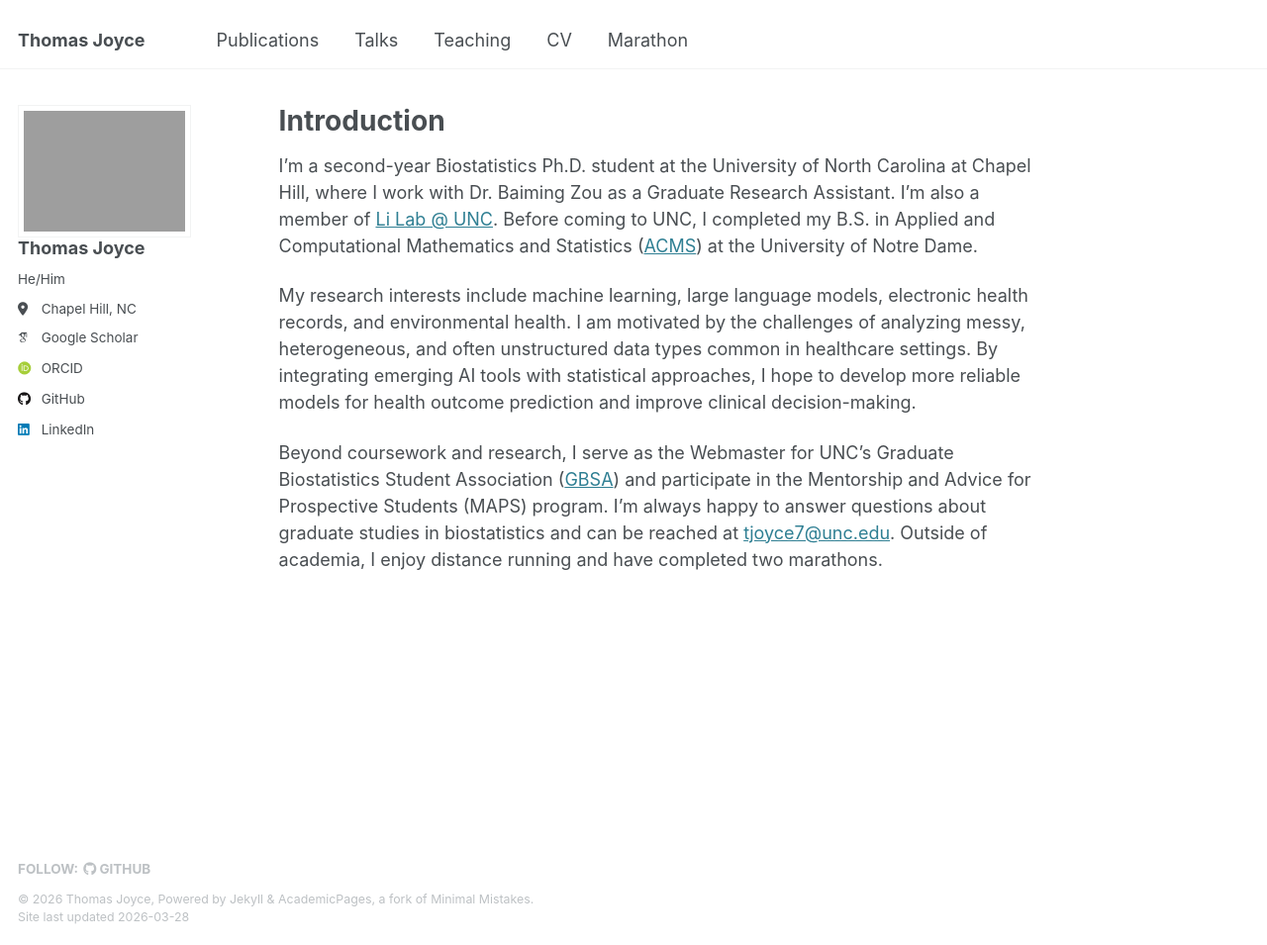
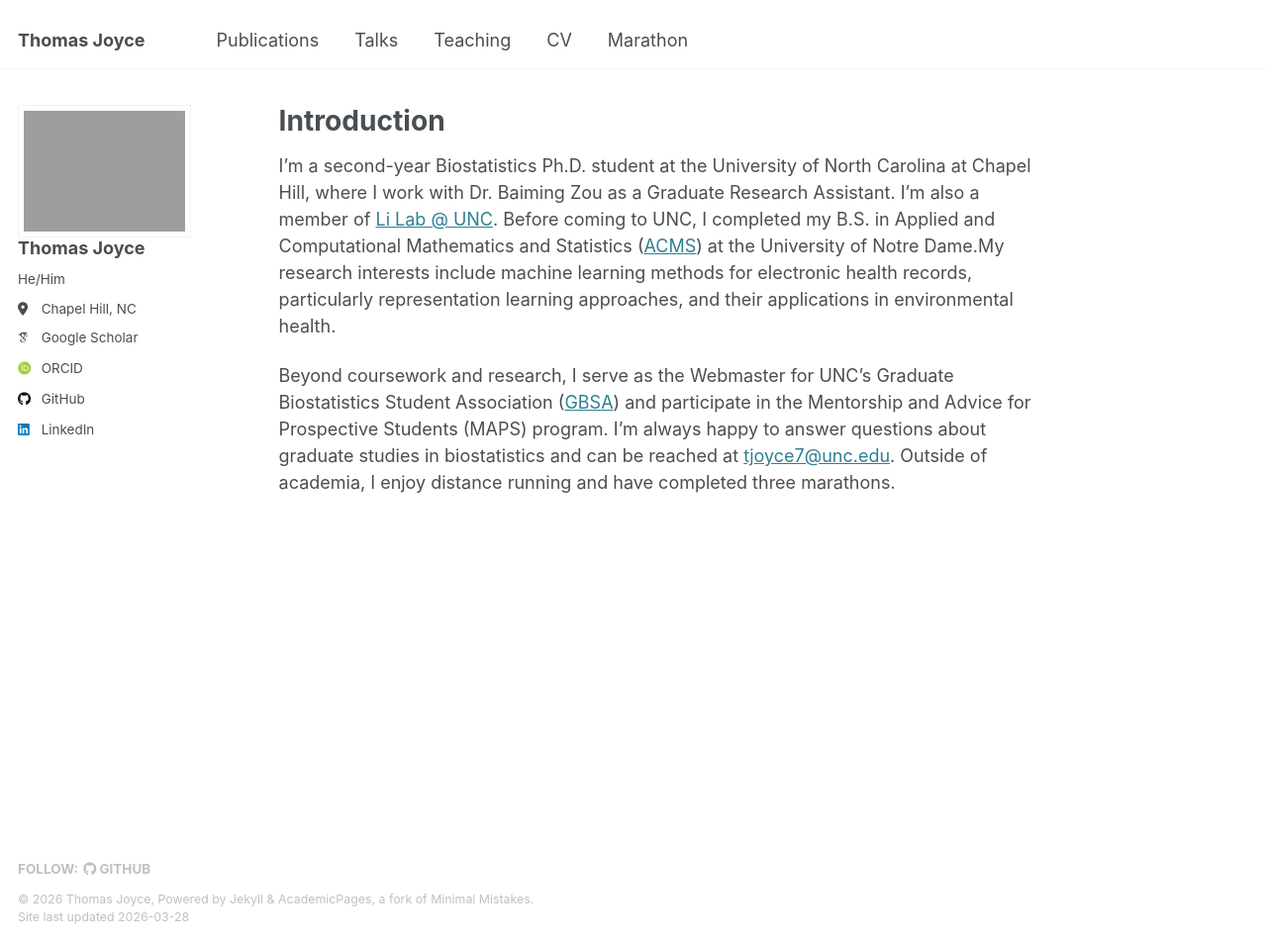
Before and after one commit to thomasjoyce7/personal-website, a Jekyll site: the page built from _pages/about.md, in a window 1280 px wide and 955 px high. Shown: the whole window at 99% size. Built offline with Jekyll 4.4.1, drawn with Linux system fonts in a browser that asks for light colours; some web fonts are replaced.

Commit message:
Update home page

```diff
--- a/_pages/about.md
+++ b/_pages/about.md
@@ -9,8 +9,6 @@ redirect_from:
 Introduction
 ============
 
-I'm a second-year Biostatistics Ph.D. student at the University of North Carolina at Chapel Hill, where I work with Dr. Baiming Zou as a Graduate Research Assistant. I'm also a member of [Li Lab @ UNC](https://sites.google.com/view/didongli/). Before coming to UNC, I completed my B.S. in Applied and Computational Mathematics and Statistics ([ACMS](https://acms.nd.edu/)) at the University of Notre Dame.
+I'm a second-year Biostatistics Ph.D. student at the University of North Carolina at Chapel Hill, where I work with Dr. Baiming Zou as a Graduate Research Assistant. I'm also a member of [Li Lab @ UNC](https://sites.google.com/view/didongli/). Before coming to UNC, I completed my B.S. in Applied and Computational Mathematics and Statistics ([ACMS](https://acms.nd.edu/)) at the University of Notre Dame.My research interests include machine learning methods for electronic health records, particularly representation learning approaches, and their applications in environmental health.
 
-My research interests include machine learning, large language models, electronic health records, and environmental health. I am motivated by the challenges of analyzing messy, heterogeneous, and often unstructured data types common in healthcare settings. By integrating emerging AI tools with statistical approaches, I hope to develop more reliable models for health outcome prediction and improve clinical decision-making.
-
-Beyond coursework and research, I serve as the Webmaster for UNC's Graduate Biostatistics Student Association ([GBSA](https://bsa.web.unc.edu/)) and participate in the Mentorship and Advice for Prospective Students (MAPS) program. I'm always happy to answer questions about graduate studies in biostatistics and can be reached at [tjoyce7@unc.edu](mailto:tjoyce7@unc.edu). Outside of academia, I enjoy distance running and have completed two marathons.
+Beyond coursework and research, I serve as the Webmaster for UNC's Graduate Biostatistics Student Association ([GBSA](https://bsa.web.unc.edu/)) and participate in the Mentorship and Advice for Prospective Students (MAPS) program. I'm always happy to answer questions about graduate studies in biostatistics and can be reached at [tjoyce7@unc.edu](mailto:tjoyce7@unc.edu). Outside of academia, I enjoy distance running and have completed three marathons.
```
